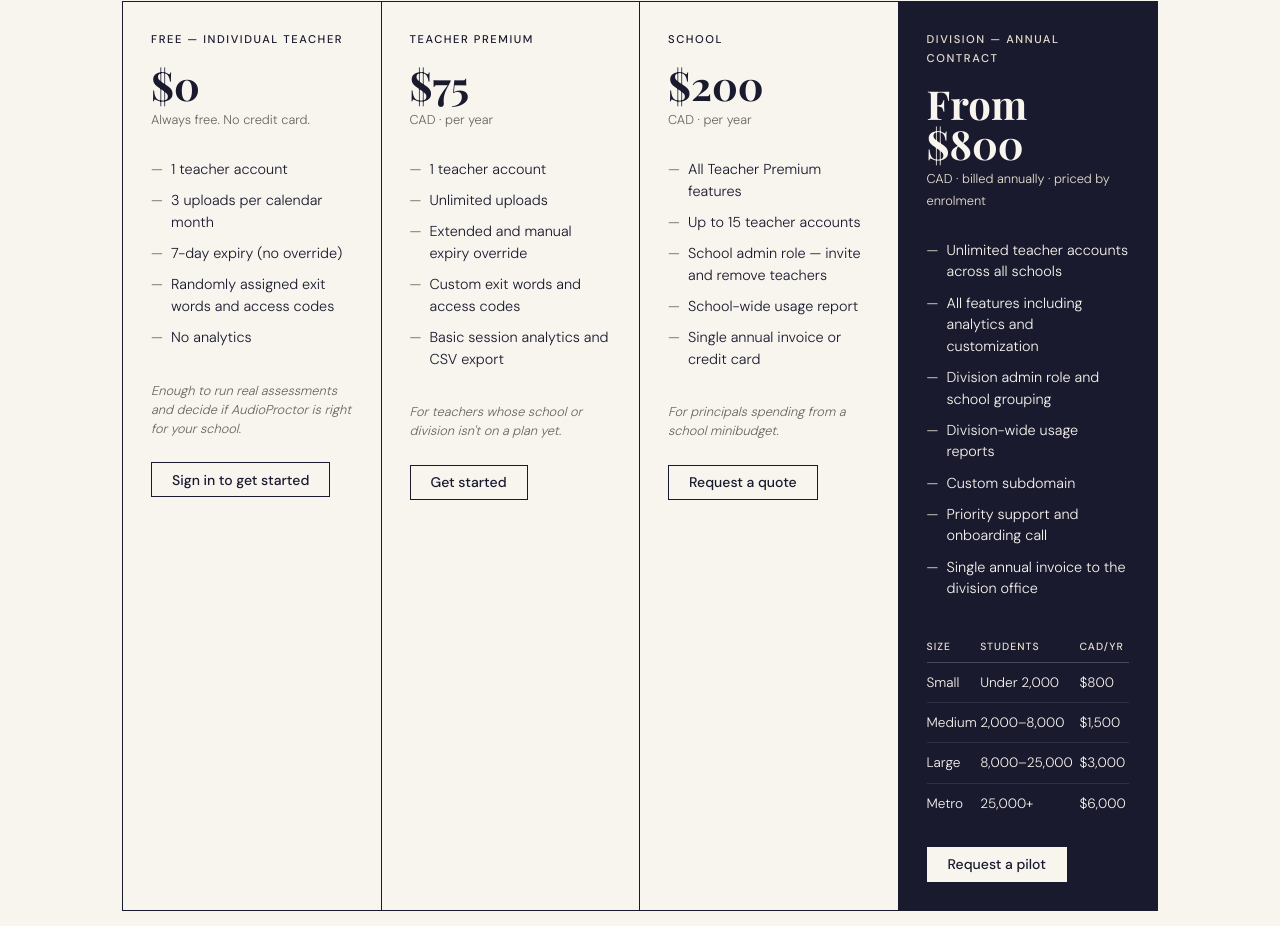
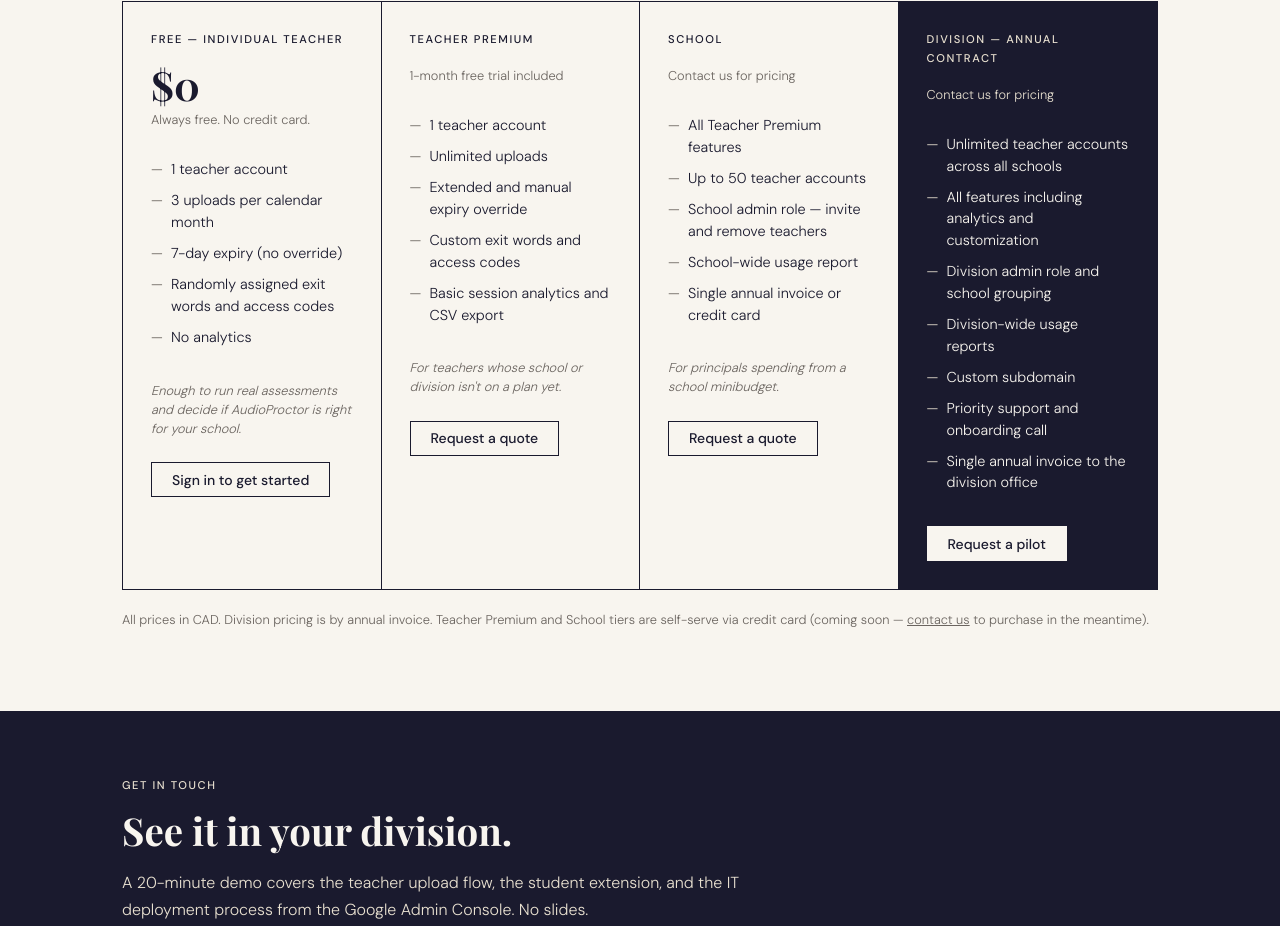
Before and after one commit to vacuumboots/audioproctor, a browser extension: page index.html in a window 1280 px wide. Shown: the part 2005-2931 px from the top of the page. Drawn offline with nearby package versions, Linux system fonts and the light colour scheme.

Commit message:
Update pricing: remove published prices, add free trial note, update tier details

```diff
--- a/index.html
+++ b/index.html
@@ -102,8 +102,7 @@
       <!-- Teacher Premium -->
       <div class="pricing-tier">
         <span class="pricing-tier__name">Teacher Premium</span>
-        <div class="pricing-tier__price">$75</div>
-        <p class="pricing-tier__price-note">CAD · per year</p>
+        <p class="pricing-tier__price-note">1-month free trial included</p>
         <ul class="pricing-tier__features">
           <li>1 teacher account</li>
           <li>Unlimited uploads</li>
@@ -113,18 +112,17 @@
         </ul>
         <p class="pricing-tier__tagline">For teachers whose school or division isn't on a plan yet.</p>
         <div style="margin-top:1.5rem;">
-          <a href="https://app.audioproctor.com/login.html" class="btn btn--ghost">Get started</a>
+          <a href="https://www.audioproctor.com/contact" class="btn btn--ghost">Request a quote</a>
         </div>
       </div>
 
       <!-- School -->
       <div class="pricing-tier">
         <span class="pricing-tier__name">School</span>
-        <div class="pricing-tier__price">$200</div>
-        <p class="pricing-tier__price-note">CAD · per year</p>
+        <p class="pricing-tier__price-note">Contact us for pricing</p>
         <ul class="pricing-tier__features">
           <li>All Teacher Premium features</li>
-          <li>Up to 15 teacher accounts</li>
+          <li>Up to 50 teacher accounts</li>
           <li>School admin role — invite and remove teachers</li>
           <li>School-wide usage report</li>
           <li>Single annual invoice or credit card</li>
@@ -138,8 +136,7 @@
       <!-- Division -->
       <div class="pricing-tier pricing-tier--featured">
         <span class="pricing-tier__name">Division — Annual Contract</span>
-        <div class="pricing-tier__price">From $800</div>
-        <p class="pricing-tier__price-note">CAD · billed annually · priced by enrolment</p>
+        <p class="pricing-tier__price-note">Contact us for pricing</p>
         <ul class="pricing-tier__features">
           <li>Unlimited teacher accounts across all schools</li>
           <li>All features including analytics and customization</li>
@@ -149,21 +146,6 @@
           <li>Priority support and onboarding call</li>
           <li>Single annual invoice to the division office</li>
         </ul>
-        <table class="pricing-enrolment-table">
-          <thead>
-            <tr>
-              <th>Size</th>
-              <th>Students</th>
-              <th>CAD/yr</th>
-            </tr>
-          </thead>
-          <tbody>
-            <tr><td>Small</td><td>Under 2,000</td><td>$800</td></tr>
-            <tr><td>Medium</td><td>2,000–8,000</td><td>$1,500</td></tr>
-            <tr><td>Large</td><td>8,000–25,000</td><td>$3,000</td></tr>
-            <tr><td>Metro</td><td>25,000+</td><td>$6,000</td></tr>
-          </tbody>
-        </table>
         <div style="margin-top:1.5rem;">
           <a href="/contact" class="btn btn--primary" style="background:var(--paper);color:var(--ink);border-color:var(--paper);">Request a pilot</a>
         </div>
```
